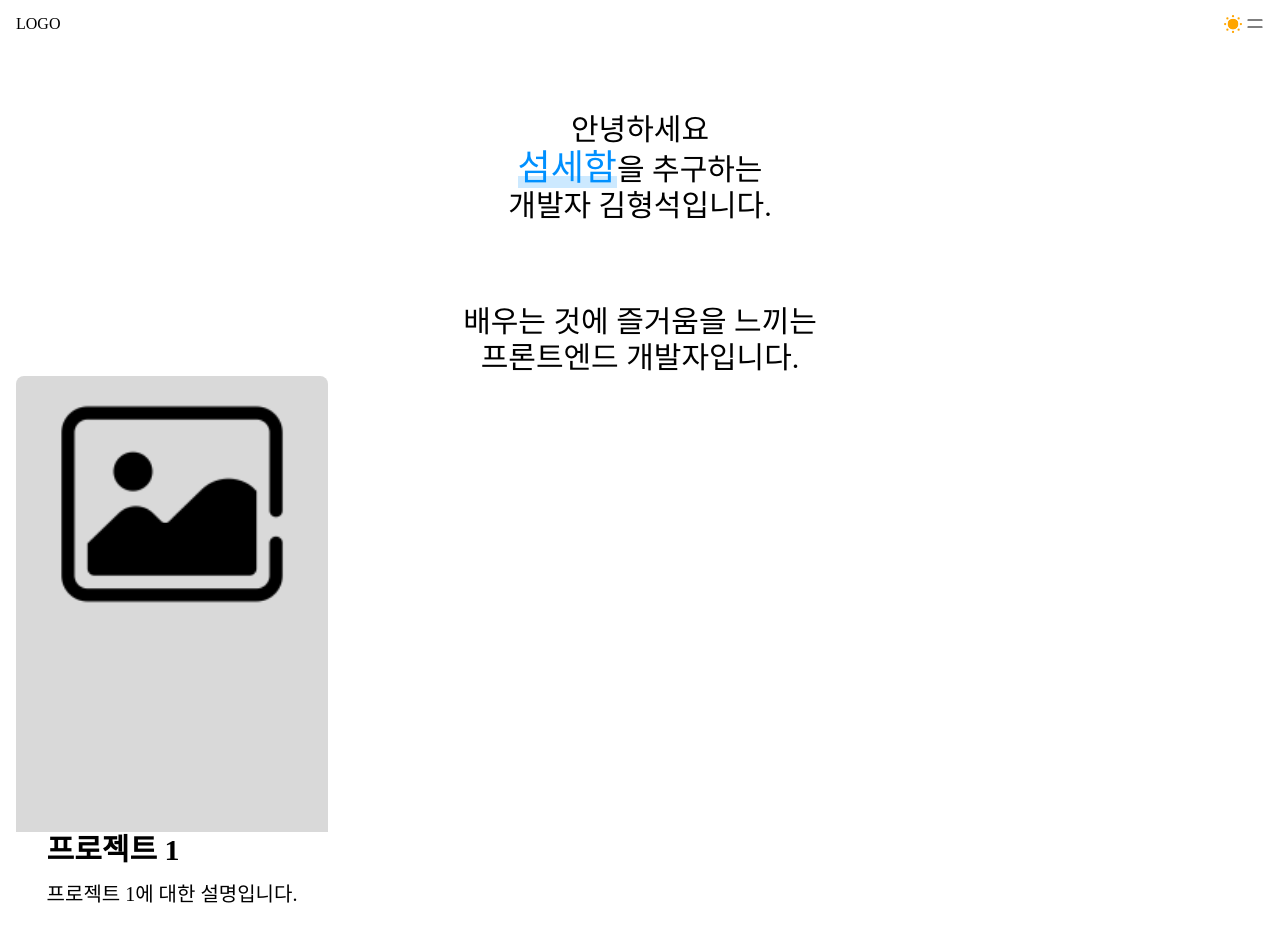
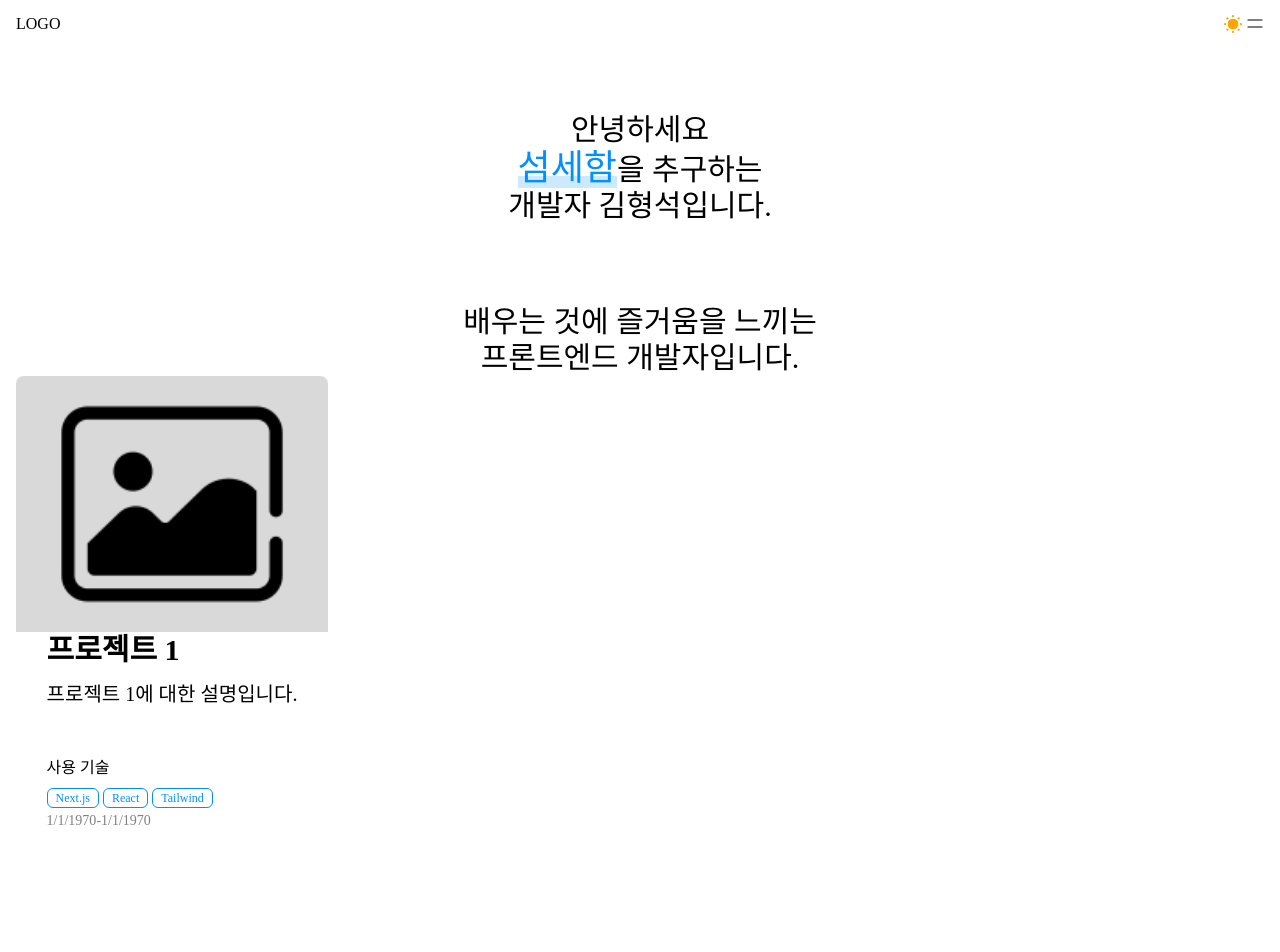
Before and after one commit to HyeongSeoku/FE_Blog, a Next.js app: page / in a window 1280 px wide. Shown: the top 952 px of the page. After the commit the page ends 832 px from the top, so only its background shows below. Built offline with nearby package versions, Linux system fonts and the light colour scheme; no server answers.

Commit message:
Modify : 메인 스타일 수정

```diff
--- a/src/app/pageClient.tsx
+++ b/src/app/pageClient.tsx
@@ -17,7 +17,7 @@ export const HomeClient = ({ projectData }: HomeClientProps) => {
         <h2>안녕하세요</h2>
         <h2>
           <b
-            className="text-4xl font-medium animate-easeInTypingEffect text-primary relative"
+            className="text-4xl line- font-medium animate-easeInTypingEffect text-primary relative"
             style={{ fontFamily: "var(--font-family2)" }}
           >
             섬세함
--- a/src/components/ProjectCard.tsx
+++ b/src/components/ProjectCard.tsx
@@ -36,7 +36,7 @@ const ProjectCard = ({
         href={link}
         className="w-full h-full flex flex-col items-center rounded-xl bg-white"
       >
-        <div className="rounded-t-lg bg-[var(--gray-bg-color)] w-full h-full flex-grow-[1] flex-shrink-0">
+        <div className="rounded-t-lg bg-[var(--gray-bg-color)] w-full">
           <Image
             src={imgSrc}
             alt={imgAlt}
@@ -45,7 +45,7 @@ const ProjectCard = ({
             className="w-full h-64 object-cover"
           />
         </div>
-        <div className="text-black flex-grow-[2] flex-shrink-0">
+        <div className="text-black">
           <h3 className="text-3xl font-semibold mb-3">{title}</h3>
           <p className="text-xl mb-12">{description}</p>
           {!!tags.length && (
--- a/src/layout/DefaultLayout.tsx
+++ b/src/layout/DefaultLayout.tsx
@@ -11,7 +11,7 @@ const DefaultLayout = ({
   headerType = "DEFAULT",
 }: DefaultLayoutProps) => {
   return (
-    <div className="py-2 px-4 max-w-7xl w-full h-full mx-auto box-border">
+    <div className="py-2 px-4 max-w-7xl w-full h-full mx-auto box-border break-keep">
       <Header headerType={headerType}></Header>
       <section className="">{children}</section>
     </div>
```
